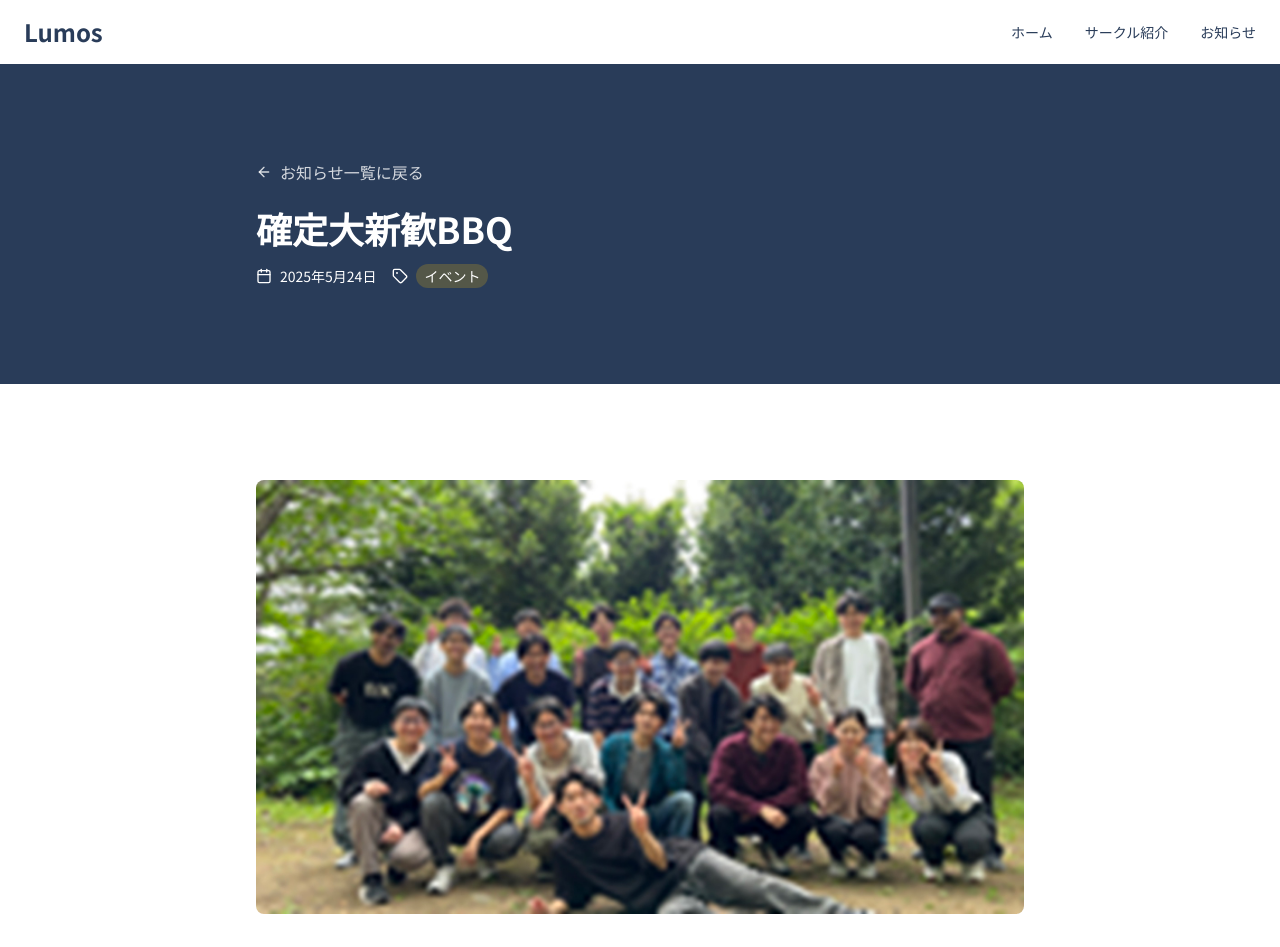
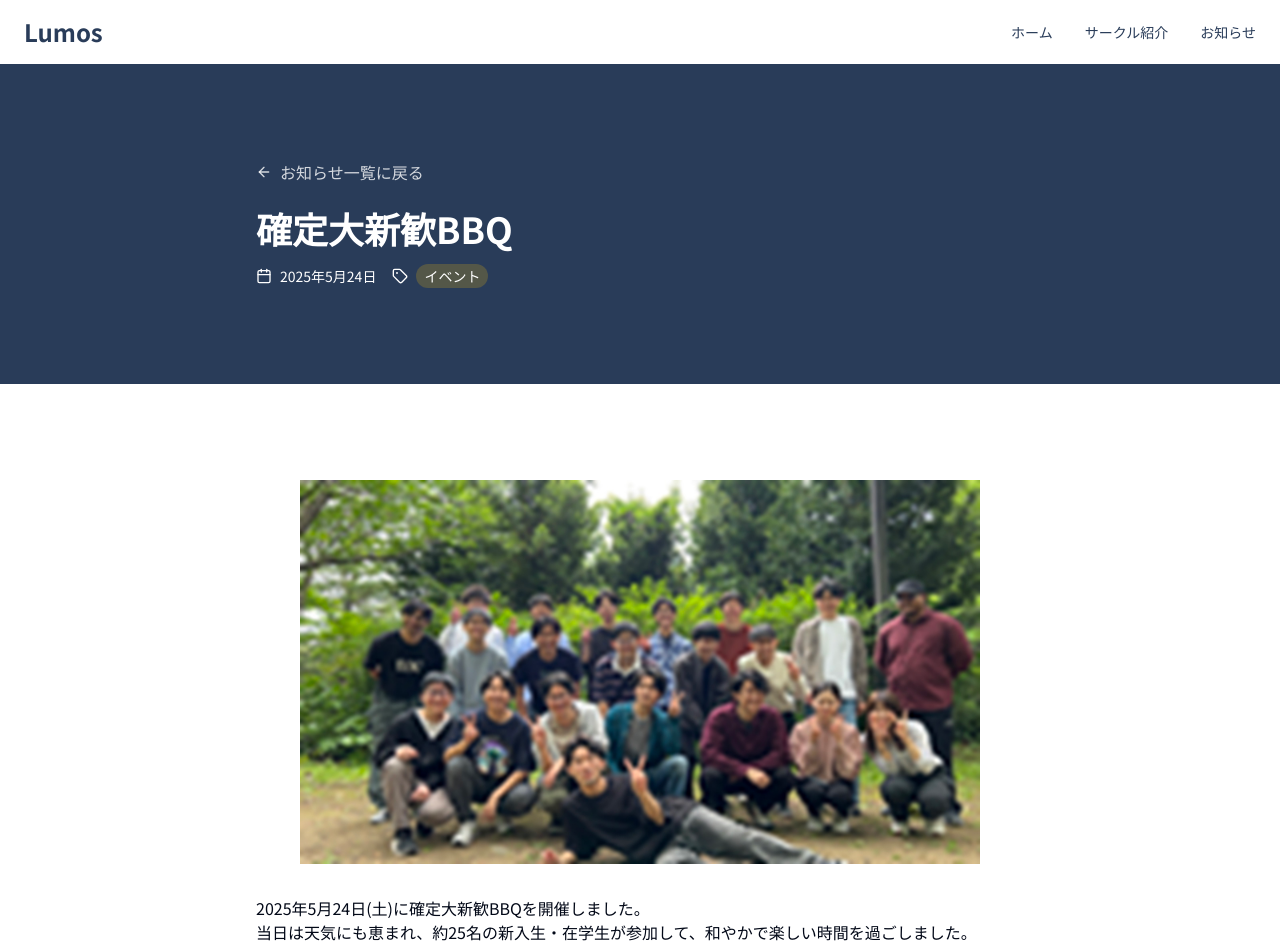
Before and after one commit to Lumos-Programming/lumos-web, a Next.js app: page /news/1 in a window 1280 px wide. Shown: the top 947 px of the page. Built offline with nearby package versions, Linux system fonts and the light colour scheme.

Commit message:
🐛 (/news/[id]) 画像のサイズの微修正(高さの最大値を指定)

```diff
--- a/app/news/[id]/page.tsx
+++ b/app/news/[id]/page.tsx
@@ -97,7 +97,7 @@ export default function NewsDetailPage({ params }: { params: { id: string } }) {
                 alt={article.title}
                 width={1200}
                 height={600}
-                className="w-full h-auto"
+                className="w-full object-contain max-h-96"
               />
             </div>
 
```
